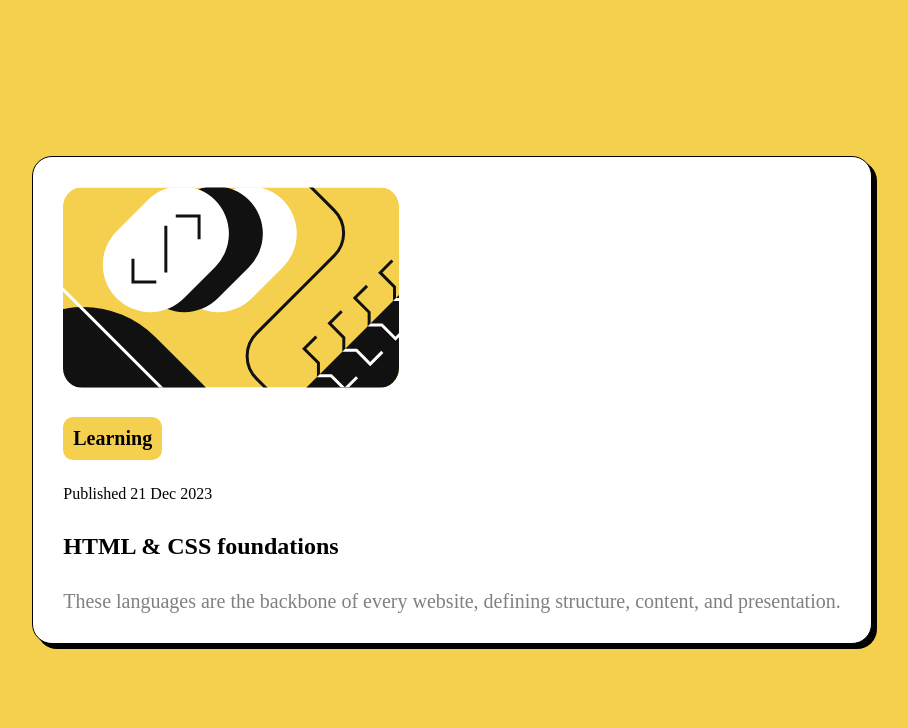
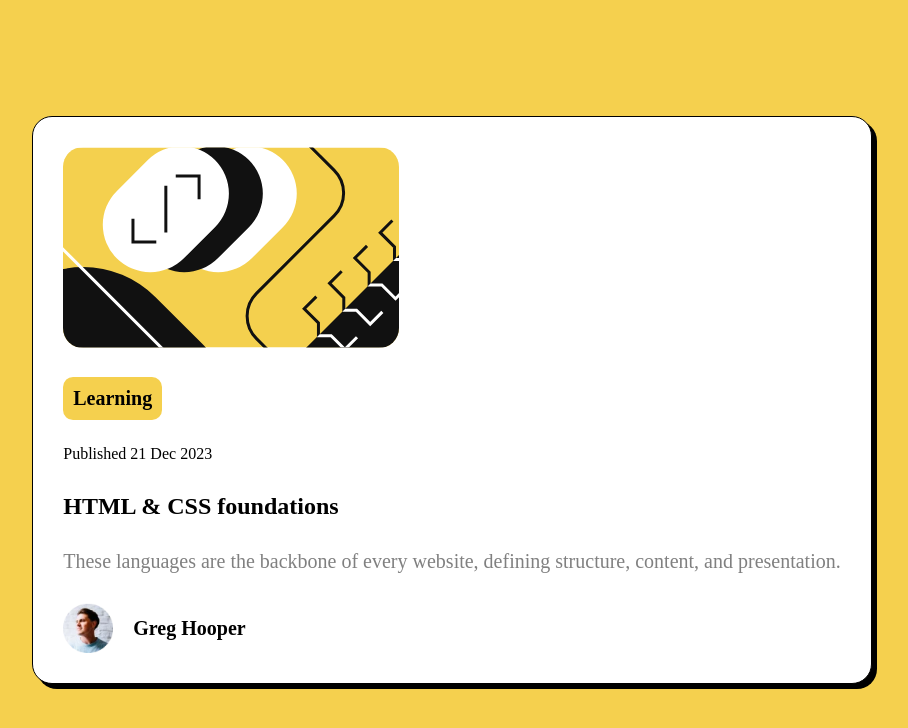
Before and after one commit to Shittuadedamola/blog-preview-card, a React (Vite) app: page / in a window 1280 px wide. Shown: the top 728 px of the page, without its empty margins (188-1096 px from the left). Built offline with nearby package versions, Linux system fonts and the light colour scheme.

Commit message:
avatar done

```diff
--- a/src/App.jsx
+++ b/src/App.jsx
@@ -5,6 +5,7 @@ import viteLogo from './assets/vite.svg'
 import './App.css'
 import Header from './Components/Header'
 import About from './Components/About'
+import Avatar from './Components/Avatar'
 
 
 
@@ -16,6 +17,7 @@ function App() {
       <div className='mainContainer'>
         <Header/>
         <About/>
+        <Avatar/>
       </div>
     </div>
   )
--- a/src/Components/About.jsx
+++ b/src/Components/About.jsx
@@ -4,7 +4,7 @@ const About = () => {
   return (
     <div>
         <h2>HTML & CSS foundations</h2>
-        <span>These languages are the backbone of every
+        <span className='aboutSpan'>These languages are the backbone of every
             website, defining structure, content, and presentation.
         </span>
     </div>
--- /dev/null
+++ b/src/Components/Avatar.jsx
@@ -0,0 +1,13 @@
+import React from 'react'
+import avatar from "../assets/image-avatar.webp"
+
+const Avatar = () => {
+  return (
+    <div className='avatarCon'>
+        <img src={avatar} alt="" />
+        <span className='avatarSpan'>Greg Hooper</span>
+    </div>
+  )
+}
+
+export default Avatar
--- a/src/index.css
+++ b/src/index.css
@@ -42,7 +42,24 @@ h2{
   margin-bottom: 30px;
 }
 
-span{
+.aboutSpan{
   color: gray;
   font-size: 20px;
 }
+
+.avatarCon{
+  margin-top: 30px;
+  display: flex;
+  align-items: center;
+}
+
+.avatarCon img{
+  width: 50px;
+  height: 50px;
+  margin-right: 20px;
+}
+
+.avatarCon span{
+  font-weight: bold;
+  font-size: 20px;
+}
```
